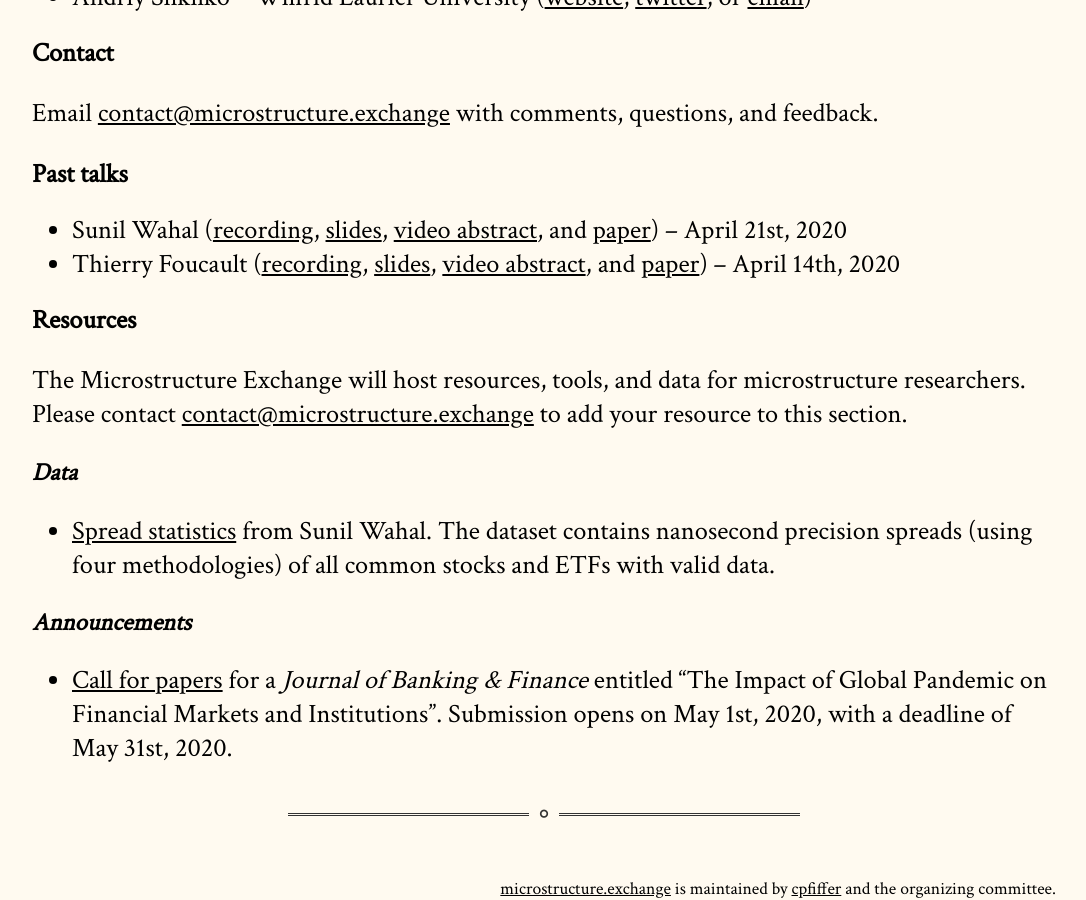
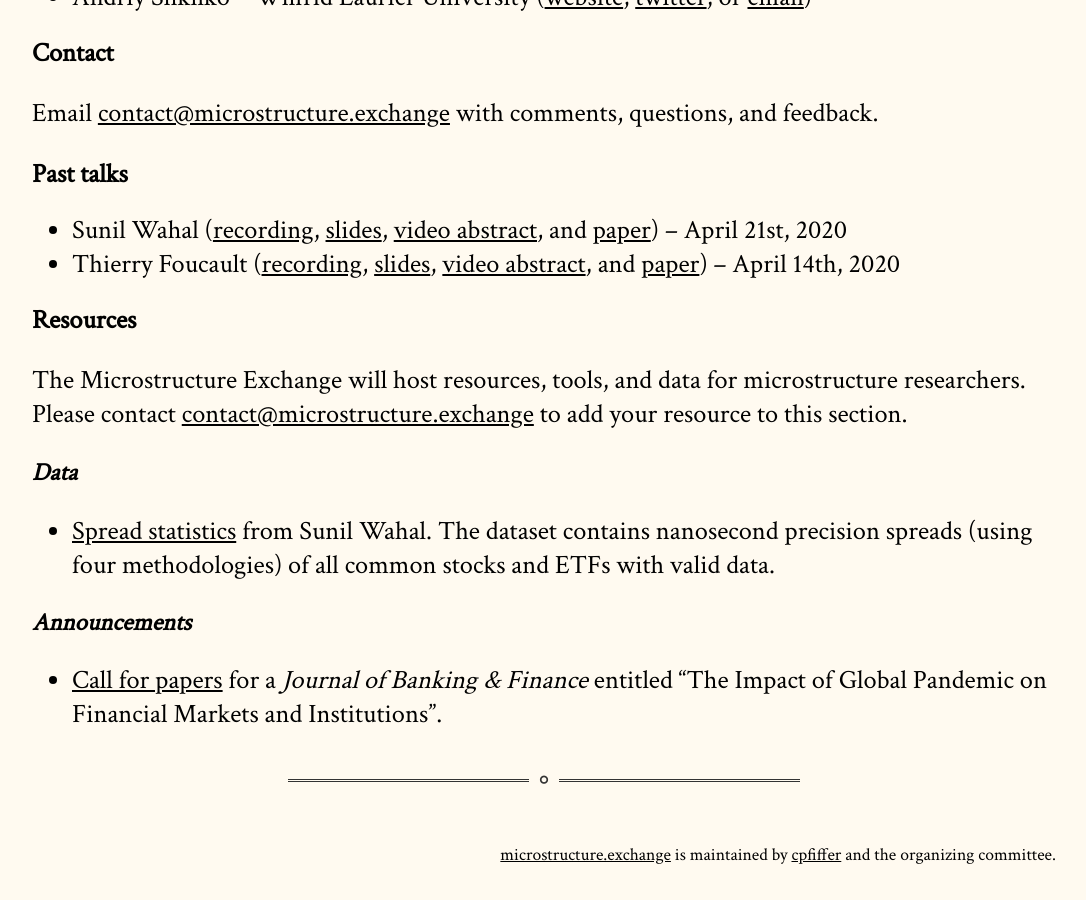
Before and after one commit to cpfiffer/microstructure.exchange, a Jekyll site: the page built from index.md, in a window 1280 px wide and 900 px high, scrolled down 2663 px. Shown: the whole window, without its empty margins (96-1182 px from the left). Built offline with Jekyll 4.4.1, drawn with Linux system fonts in a browser that asks for light colours; some web fonts are replaced; after the commit the page ends 3529 px from its top, so only the background shows below that.

Commit message:
removed bad submissiond date

```diff
--- a/index.md
+++ b/index.md
@@ -57,4 +57,4 @@ The Microstructure Exchange will host resources, tools, and data for microstruct
 
 ### Announcements
 
-- [Call for papers](https://www.journals.elsevier.com/journal-of-banking-and-finance/call-for-papers/special-issue-the-impact-of-global-pandemic) for a _Journal of Banking & Finance_ entitled "The Impact of Global Pandemic on Financial Markets and Institutions". Submission opens on May 1st, 2020, with a deadline of May 31st, 2020.
+- [Call for papers](https://www.journals.elsevier.com/journal-of-banking-and-finance/call-for-papers/special-issue-the-impact-of-global-pandemic) for a _Journal of Banking & Finance_ entitled "The Impact of Global Pandemic on Financial Markets and Institutions".
```
